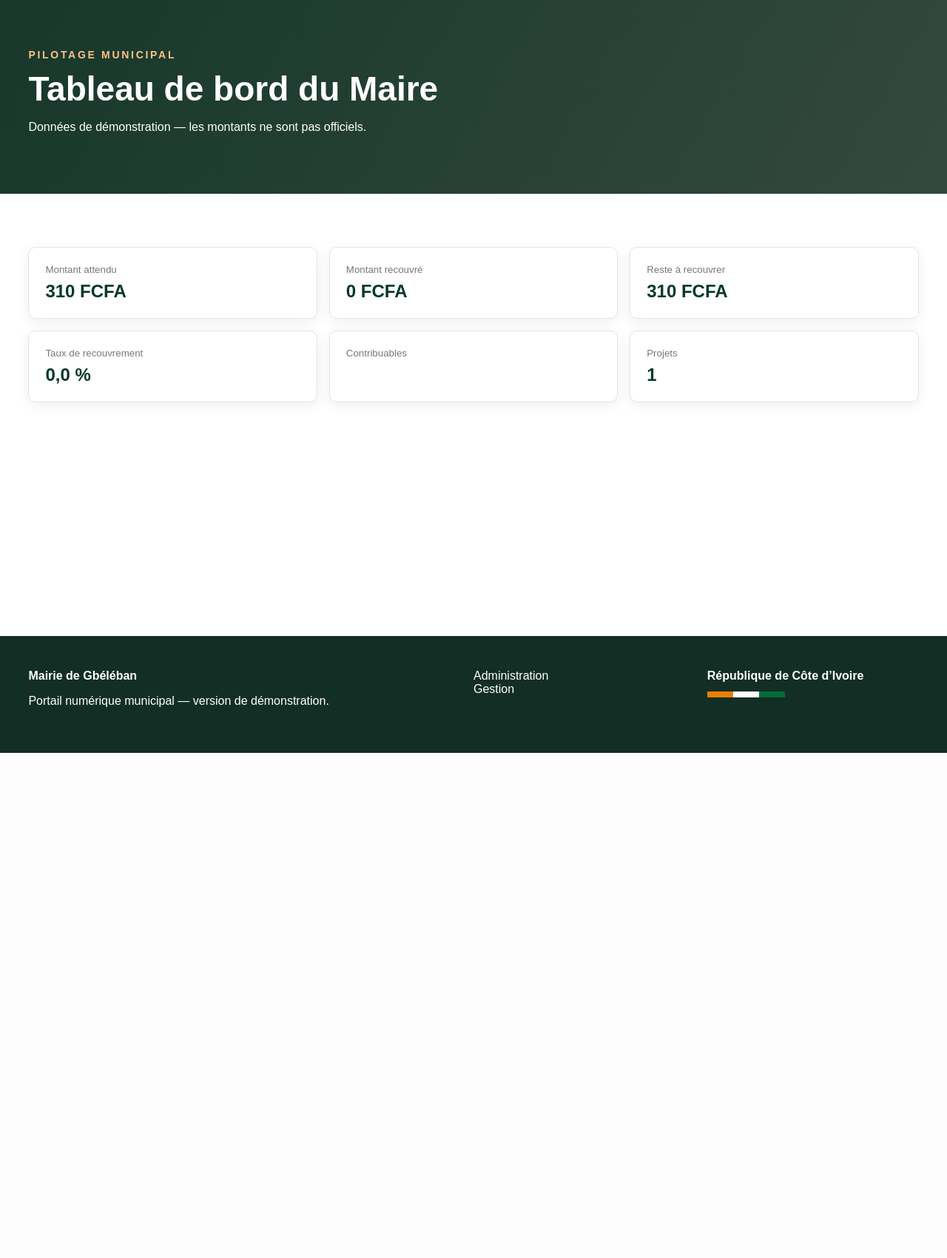
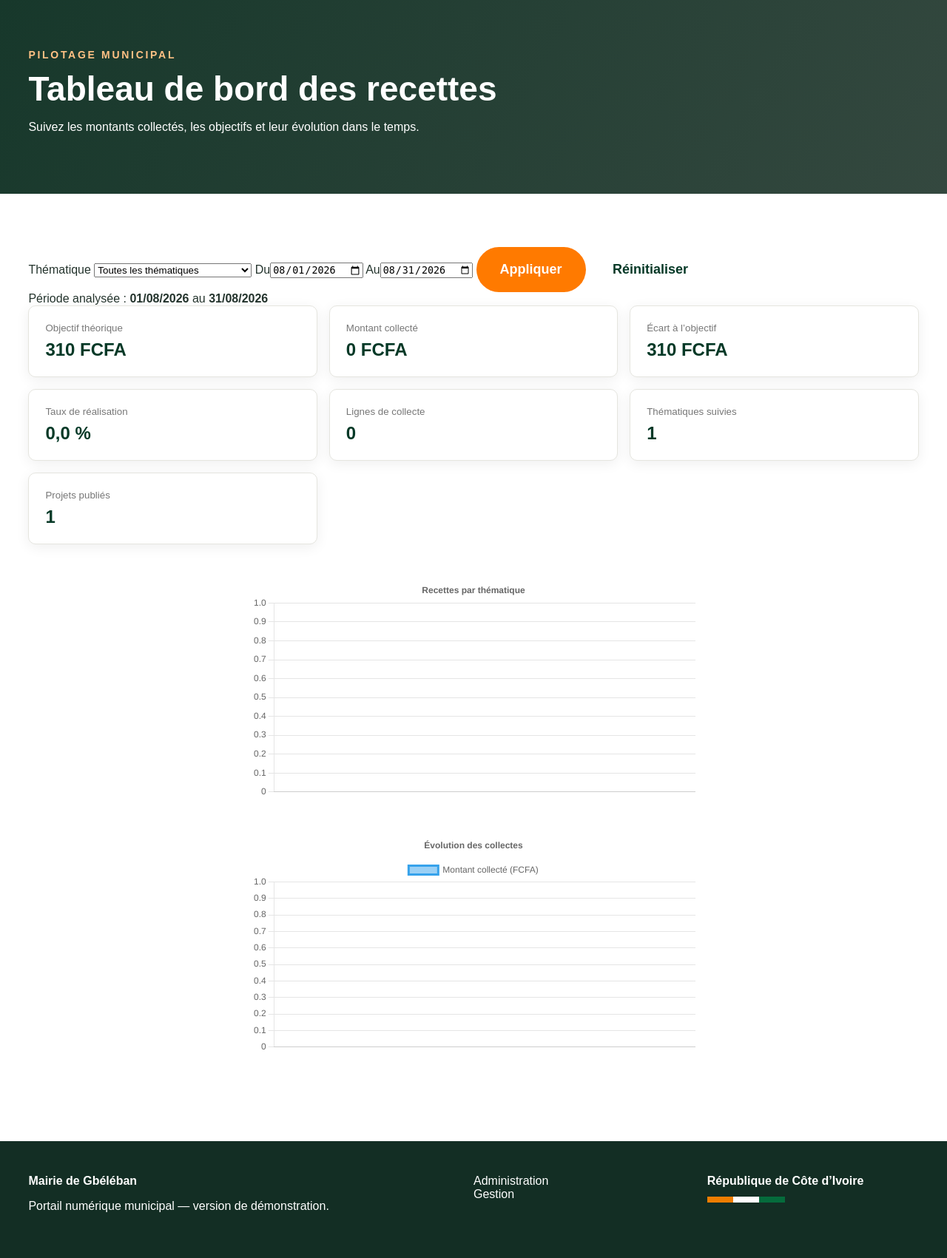
Before and after one commit to Doumouss29/gbeleban-mairie-demo, a Django app: page /dashboard/ in a window 1280 px wide. Shown: the part 201-1902 px from the top of the page at 74% size. Before the commit the page ends 1219 px from the top, so only its background shows below. Run offline with Django 5.2, Linux system fonts and the light colour scheme; a user stored in the database is signed in; tables that the repository leaves empty hold one stand-in row (values such as "Sample post"); grey boxes marked "Sample" are stand-in pictures; a map, chart or similar area stays blank.

Commit message:
Connecte le dashboard aux collectes municipales

```diff
--- a/portal/templates/portal/dashboard.html
+++ b/portal/templates/portal/dashboard.html
@@ -1 +1,46 @@
-{% extends 'portal/base.html' %}{% block title %}Dashboard - Gbéléban{% endblock %}{% block head %}<script src="https://cdn.jsdelivr.net/npm/chart.js"></script>{% endblock %}{% block content %}<section class="pagehead secure"><div class="container"><span class="eyebrow">PILOTAGE MUNICIPAL</span><h1>Tableau de bord du Maire</h1><p>Données de démonstration — les montants ne sont pas officiels.</p></div></section><section class="section"><div class="container"><div class="kpis"><div><small>Montant attendu</small><b>{{ amount_due|floatformat:0 }} FCFA</b></div><div><small>Montant recouvré</small><b>{{ amount_paid|floatformat:0 }} FCFA</b></div><div><small>Reste à recouvrer</small><b>{{ amount_remaining|floatformat:0 }} FCFA</b></div><div><small>Taux de recouvrement</small><b>{{ collection_rate }} %</b></div><div><small>Contribuables</small><b>{{ taxpayers_count }}</b></div><div><small>Projets</small><b>{{ projects_count }}</b></div></div><div class="chartbox"><canvas id="taxChart"></canvas></div></div></section>{% endblock %}{% block scripts %}<script>const d={{ status_counts_json|safe }};new Chart(document.getElementById('taxChart'),{type:'doughnut',data:{labels:['Payées','Partielles','Impayées'],datasets:[{data:[d.paid,d.partial,d.unpaid]}]},options:{plugins:{title:{display:true,text:'Répartition des taxes - démo'}}}});</script>{% endblock %}
+{% extends 'portal/base.html' %}
+{% block title %}Dashboard - Gbéléban{% endblock %}
+{% block head %}<script src="https://cdn.jsdelivr.net/npm/chart.js"></script>{% endblock %}
+{% block content %}
+<section class="pagehead secure dashboard-head"><div class="container"><span class="eyebrow">PILOTAGE MUNICIPAL</span><h1>Tableau de bord des recettes</h1><p>Suivez les montants collectés, les objectifs et leur évolution dans le temps.</p></div></section>
+<section class="section dashboard-section">
+  <div class="container">
+    <form method="get" class="dashboard-filters">
+      <label>Thématique
+        <select name="theme"><option value="">Toutes les thématiques</option>{% for theme in themes %}<option value="{{ theme.id }}" {% if selected_theme == theme.id|stringformat:'s' %}selected{% endif %}>{{ theme.name }}</option>{% endfor %}</select>
+      </label>
+      <label>Du<input type="date" name="start" value="{{ start_date|date:'Y-m-d' }}"></label>
+      <label>Au<input type="date" name="end" value="{{ end_date|date:'Y-m-d' }}"></label>
+      <button class="btn orange" type="submit">Appliquer</button>
+      <a class="btn light" href="/dashboard/">Réinitialiser</a>
+    </form>
+
+    <div class="dashboard-period">Période analysée : <b>{{ start_date|date:'d/m/Y' }}</b> au <b>{{ end_date|date:'d/m/Y' }}</b></div>
+
+    <div class="kpis dashboard-kpis">
+      <div><small>Objectif théorique</small><b>{{ amount_due|floatformat:0 }} FCFA</b></div>
+      <div><small>Montant collecté</small><b>{{ amount_paid|floatformat:0 }} FCFA</b></div>
+      <div><small>Écart à l’objectif</small><b>{{ amount_remaining|floatformat:0 }} FCFA</b></div>
+      <div><small>Taux de réalisation</small><b>{{ collection_rate }} %</b></div>
+      <div><small>Lignes de collecte</small><b>{{ entries_count }}</b></div>
+      <div><small>Thématiques suivies</small><b>{{ active_themes_count }}</b></div>
+      <div><small>Projets publiés</small><b>{{ projects_count }}</b></div>
+    </div>
+
+    {% if amount_due == 0 %}<div class="dashboard-note">Aucun objectif n’est défini pour les thématiques sélectionnées. Les montants collectés restent suivis normalement ; ajoutez un objectif par période dans « Collecte municipale » pour calculer le taux de réalisation.</div>{% endif %}
+
+    <div class="dashboard-charts">
+      <div class="chartbox"><canvas id="themeChart"></canvas></div>
+      <div class="chartbox"><canvas id="trendChart"></canvas></div>
+    </div>
+  </div>
+</section>
+{% endblock %}
+{% block scripts %}
+<script>
+const themeLabels={{ theme_labels_json|safe }}, themeValues={{ theme_values_json|safe }};
+const dateLabels={{ date_labels_json|safe }}, dateValues={{ date_values_json|safe }};
+new Chart(document.getElementById('themeChart'),{type:'bar',data:{labels:themeLabels,datasets:[{label:'Montant collecté (FCFA)',data:themeValues}]},options:{responsive:true,plugins:{title:{display:true,text:'Recettes par thématique'},legend:{display:false}},scales:{y:{beginAtZero:true}}}});
+new Chart(document.getElementById('trendChart'),{type:'line',data:{labels:dateLabels,datasets:[{label:'Montant collecté (FCFA)',data:dateValues,tension:.25,fill:false}]},options:{responsive:true,plugins:{title:{display:true,text:'Évolution des collectes'}},scales:{y:{beginAtZero:true}}}});
+</script>
+{% endblock %}
```
